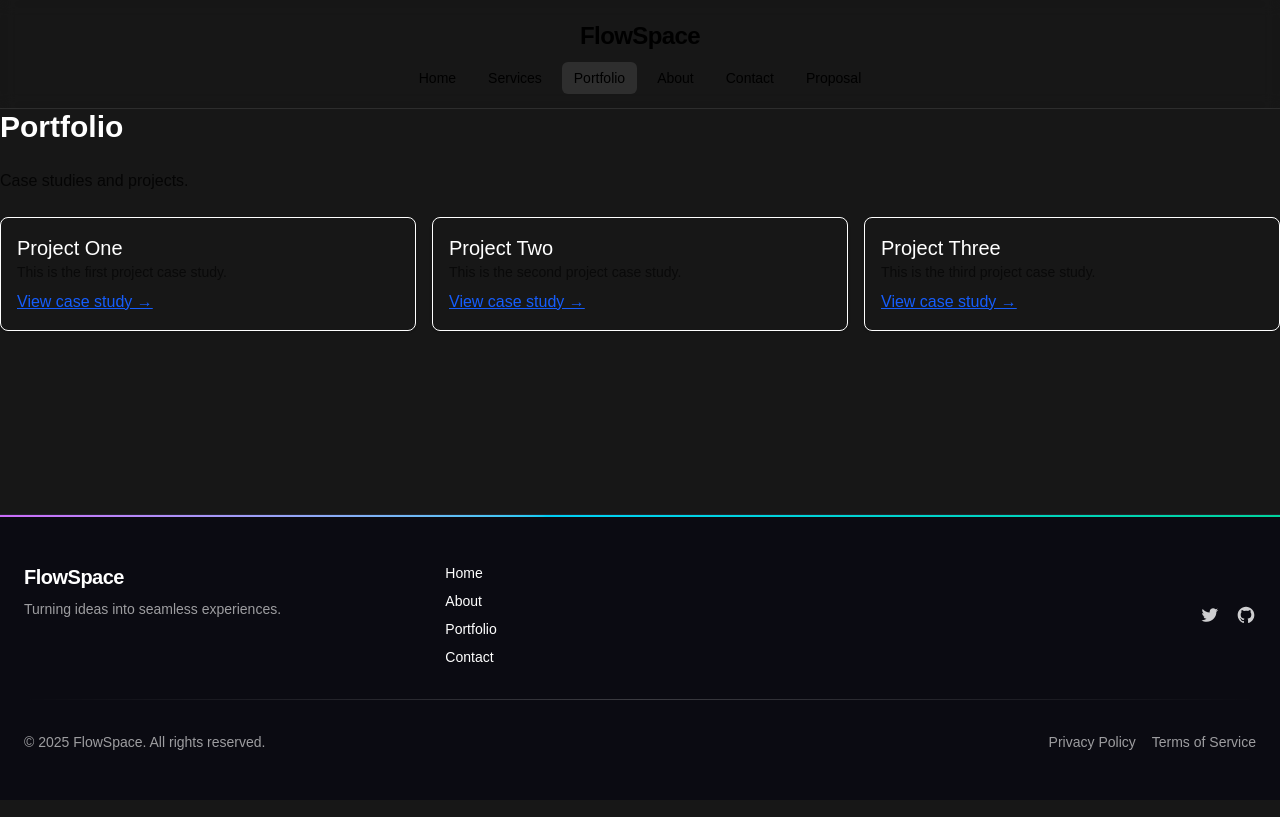
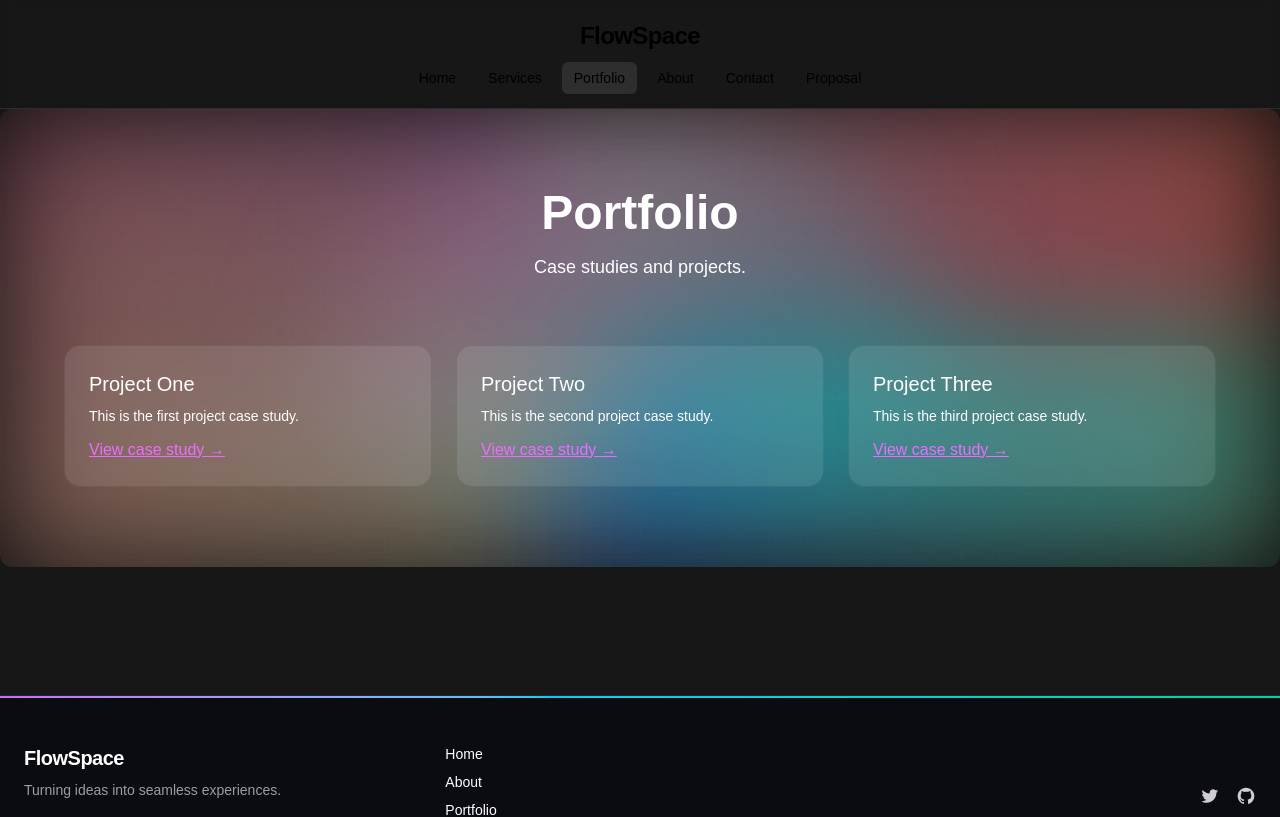
Before and after one commit to shay122990/flowspace-event-agency, a Next.js app: page /portfolio in a window 1280 px wide. Shown: the top 817 px of the page. Built offline with nearby package versions, Linux system fonts and the light colour scheme.

Commit message:
created a draft temp background for profile page

```diff
--- a/src/app/(marketing)/portfolio/page.tsx
+++ b/src/app/(marketing)/portfolio/page.tsx
@@ -1,40 +1,112 @@
+"use client";
+
+import { useEffect, useState } from "react";
+import { motion } from "framer-motion";
 import Link from "next/link";
 import type { Project } from "@/app/types/project";
 
-async function getProjects(): Promise<Project[]> {
-  const res = await fetch("http://localhost:3000/api/projects", {
-    next: { revalidate: 60 },
-  });
+export default function PortfolioPage() {
+  const [projects, setProjects] = useState<Project[]>([]);
+  const [loading, setLoading] = useState(true);
+  const [err, setErr] = useState<string | null>(null);
 
-  if (!res.ok) {
-    throw new Error("Failed to fetch projects");
+  useEffect(() => {
+    (async () => {
+      try {
+        const res = await fetch("/api/projects", { cache: "no-store" });
+        if (!res.ok) throw new Error("Failed to fetch projects");
+        const data: Project[] = await res.json();
+        setProjects(data);
+      } catch (e: unknown) {
+        if (e instanceof Error) {
+          setErr(e.message);
+        } else {
+          setErr("Unknown error");
         }
-
-  return res.json();
+      } finally {
+        setLoading(false);
       }
-
-export default async function PortfolioPage() {
-  const projects = await getProjects();
+    })();
+  }, []);
 
   return (
-    <section className="grid gap-6">
-      <h1 className="text-3xl font-semibold">Portfolio</h1>
-      <p className="text-black/80">Case studies and projects.</p>
+    <section className="relative w-full px-10 py-20 overflow-hidden bg-black/40 text-white rounded-xl">
+      <div aria-hidden className="pointer-events-none absolute inset-0">
+        <div className="absolute inset-0 bg-gradient-to-r from-pink-500/10 via-blue-400/20 to-orange-400/20 blur-2xl" />
+      </div>
 
-      <ul className="grid grid-cols-3 gap-4">
+      <motion.div
+        aria-hidden
+        initial={{ rotate: -8 }}
+        animate={{ rotate: 8 }}
+        transition={{
+          repeat: Infinity,
+          repeatType: "reverse",
+          ease: "easeInOut",
+          duration: 12,
+        }}
+        className="pointer-events-none absolute inset-0 opacity-40 blur-3xl"
+        style={{
+          background: `conic-gradient(
+            from 90deg at 50% 50%,
+            #2AFADF 0deg,
+            #4C83FF 120deg,
+            #FFF886 120deg,
+            #F072B6 240deg,
+            #FFD3A5 240deg,
+            #FD6585 360deg
+          )`,
+        }}
+      />
+
+      <div
+        aria-hidden
+        className="pointer-events-none absolute inset-0 [mask-image:radial-gradient(70%_70%_at_50%_40%,#000_40%,transparent_80%)]"
+      >
+        <div className="absolute inset-x-0 top-0 mx-auto h-[40rem] w-[40rem] rounded-full bg-gradient-to-br from-pink-400/20 via-cyan-400/20 to-emerald-400/20 blur-3xl" />
+      </div>
+
+      <div
+        aria-hidden
+        className="absolute inset-0 bg-[linear-gradient(to_right,rgba(255,255,255,.05)_1px,transparent_1px),linear-gradient(to_bottom,rgba(255,255,255,.05)_1px,transparent_1px)] bg-[size:32px_32px] opacity-20"
+      />
+
+      <div className="relative z-10 mx-auto max-w-6xl">
+        <header className="text-center">
+          <h1 className="text-5xl font-black">Portfolio</h1>
+          <p className="mt-4 text-lg">Case studies and projects.</p>
+        </header>
+
+        {loading && <p className="mt-12 text-center text-black/70">Loading…</p>}
+        {err && <p className="mt-12 text-center text-red-600">{err}</p>}
+
+        {!loading && !err && (
+          <ul className="mt-16 grid grid-cols-1 gap-6 md:grid-cols-3">
             {projects.map((project) => (
-          <li key={project.slug} className="border p-4 rounded-lg shadow">
+              <motion.li
+                key={project.slug}
+                initial={{ y: 16, opacity: 0 }}
+                whileInView={{ y: 0, opacity: 1 }}
+                viewport={{ once: true }}
+                transition={{ duration: 0.4, ease: "easeOut" }}
+                className="group relative rounded-2xl border border-black/10 bg-white/10 p-6 backdrop-blur-md hover:border-black/30 hover:bg-white/20 transition-colors"
+              >
                 <h2 className="text-xl font-medium">{project.title}</h2>
-            <p className="text-sm text-black/60">{project.description}</p>
+                <p className="mt-2 text-sm text-white">{project.description}</p>
+
                 <Link
                   href={`/portfolio/${project.slug}`}
-              className="text-blue-600 underline mt-2 inline-block"
+                  className="mt-3 inline-block text-fuchsia-400  underline"
                 >
                   View case study →
                 </Link>
-          </li>
+
+                <div className="pointer-events-none absolute inset-0 -z-10 rounded-2xl opacity-0 group-hover:opacity-100 transition duration-500 bg-gradient-to-br from-fuchsia-500/25 via-cyan-400/25 to-emerald-400/25 blur-xl" />
+              </motion.li>
             ))}
           </ul>
+        )}
+      </div>
     </section>
   );
 }
--- a/src/app/components/Navbar.tsx
+++ b/src/app/components/Navbar.tsx
@@ -113,8 +113,6 @@ export default function Navbar() {
         }`}
         onMouseDown={handleOverlayClick}
       >
-        {/* <div className="absolute inset-0 bg-black backdrop-blur-md" /> */}
-
         {/* Slide-out panel */}
         <div
           ref={panelRef}
```
Lines whose indentation alone changed are shown as unchanged.
